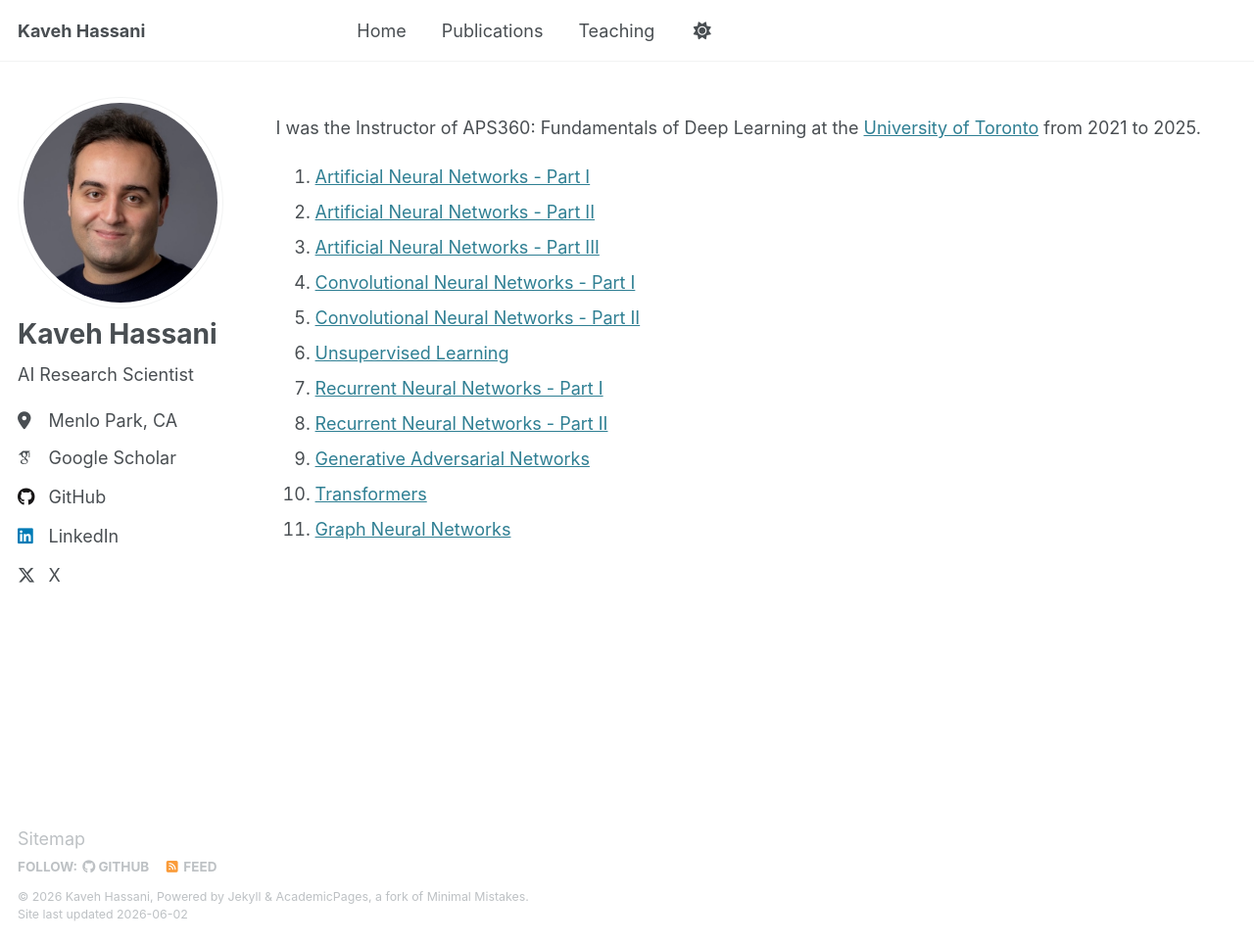
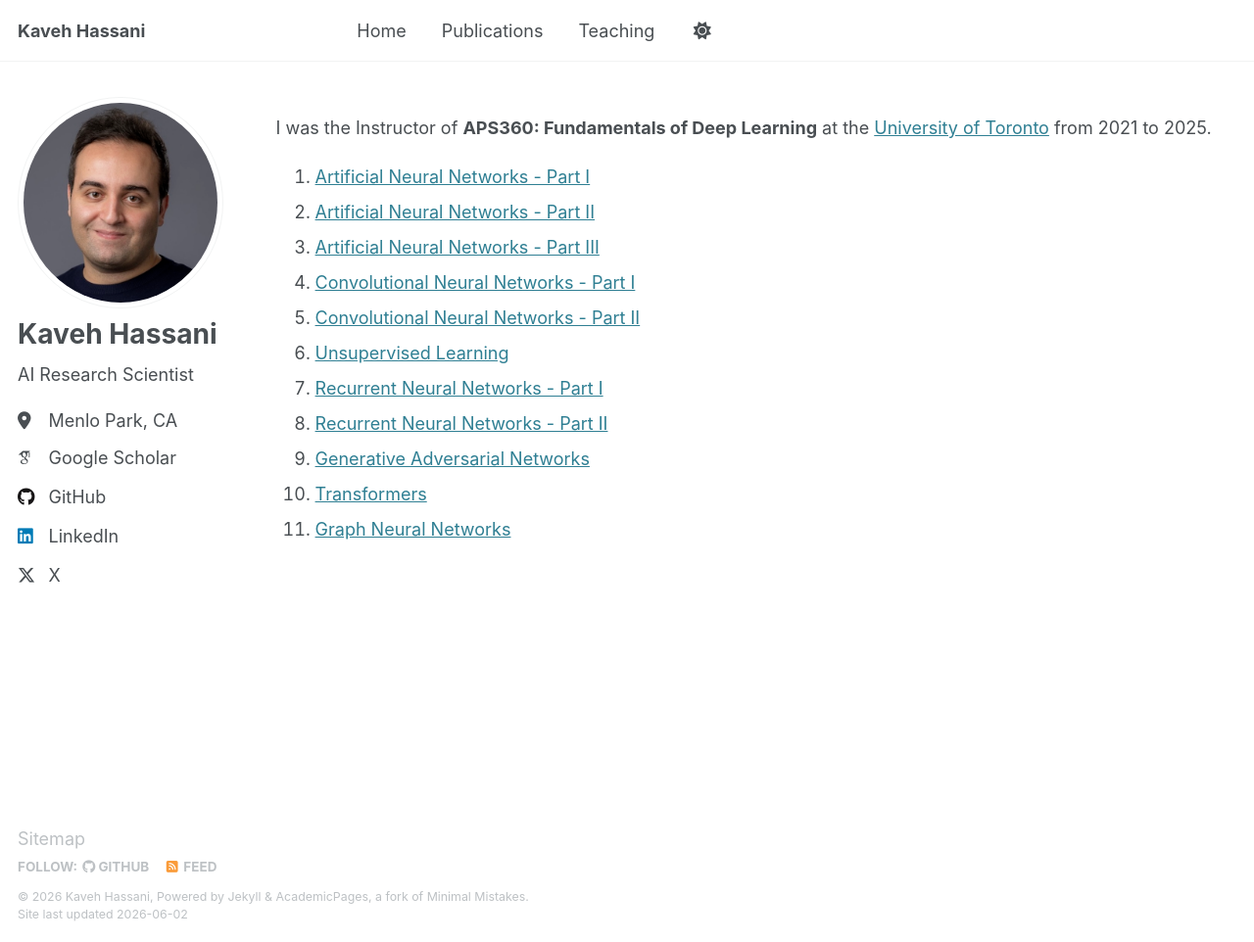
Before and after one commit to kavehhassani/kavehhassani.github.io, a Jekyll site: the page built from _pages/teaching.html, in a window 1280 px wide and 962 px high. Shown: the whole window at 98% size. Built offline with Jekyll 4.4.1, drawn with Linux system fonts in a browser that asks for light colours; some web fonts are replaced.

```diff
--- a/_pages/teaching.html
+++ b/_pages/teaching.html
@@ -6,7 +6,7 @@ author_profile: true
 ---
 
 <p>
-  I was the Instructor of APS360: Fundamentals of Deep Learning at the <a href="https://www.utoronto.ca/">University of Toronto</a> from 2021 to 2025.
+  I was the Instructor of <b>APS360: Fundamentals of Deep Learning</b> at the <a href="https://www.utoronto.ca/">University of Toronto</a> from 2021 to 2025.
 </p>
 <ol>
   <li><a href="/files/teaching/Lecture 1. Artificial Neural Networks - Part I.pdf" target="_blank">Artificial Neural Networks - Part I</a></li>
```
